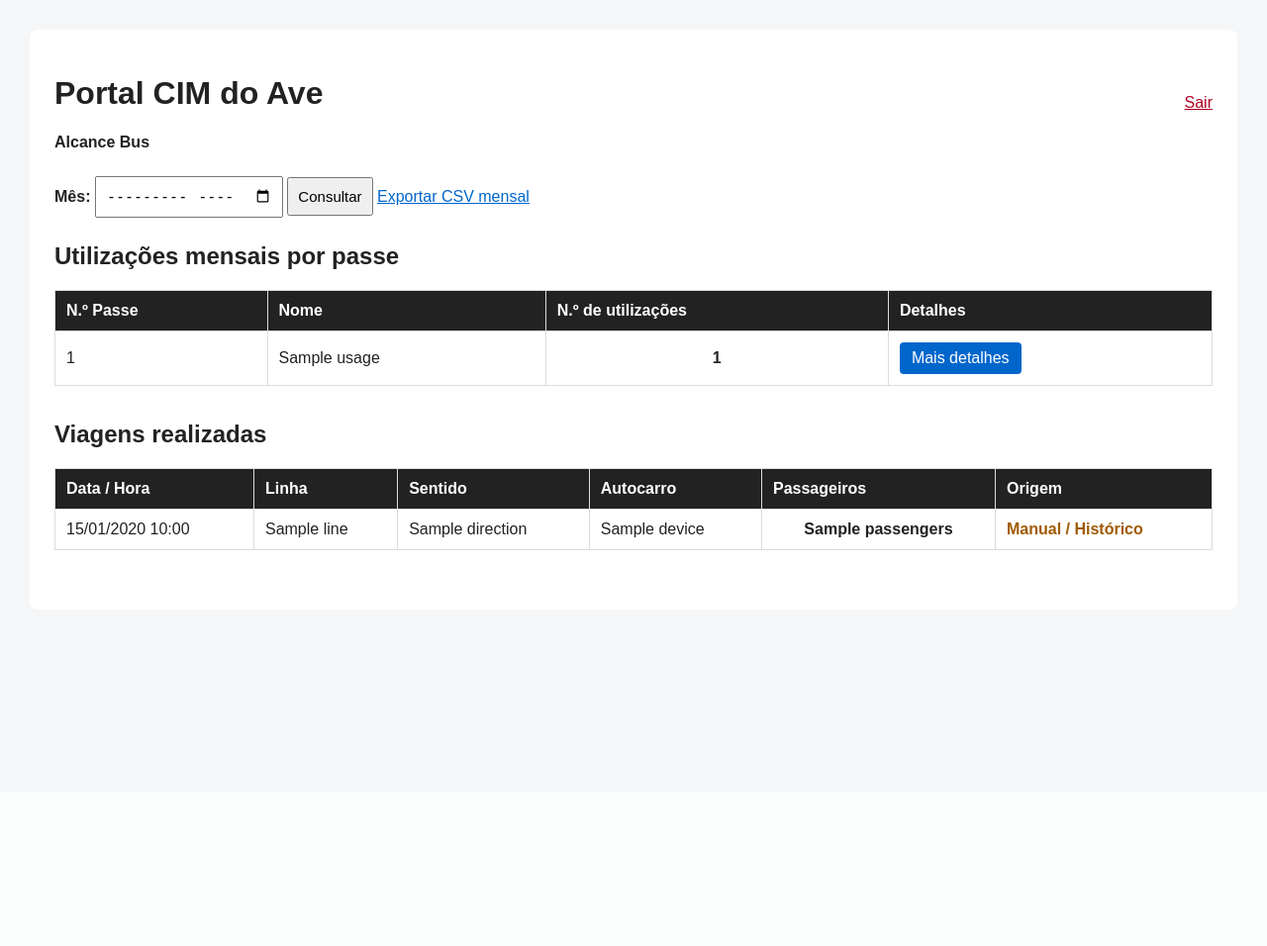
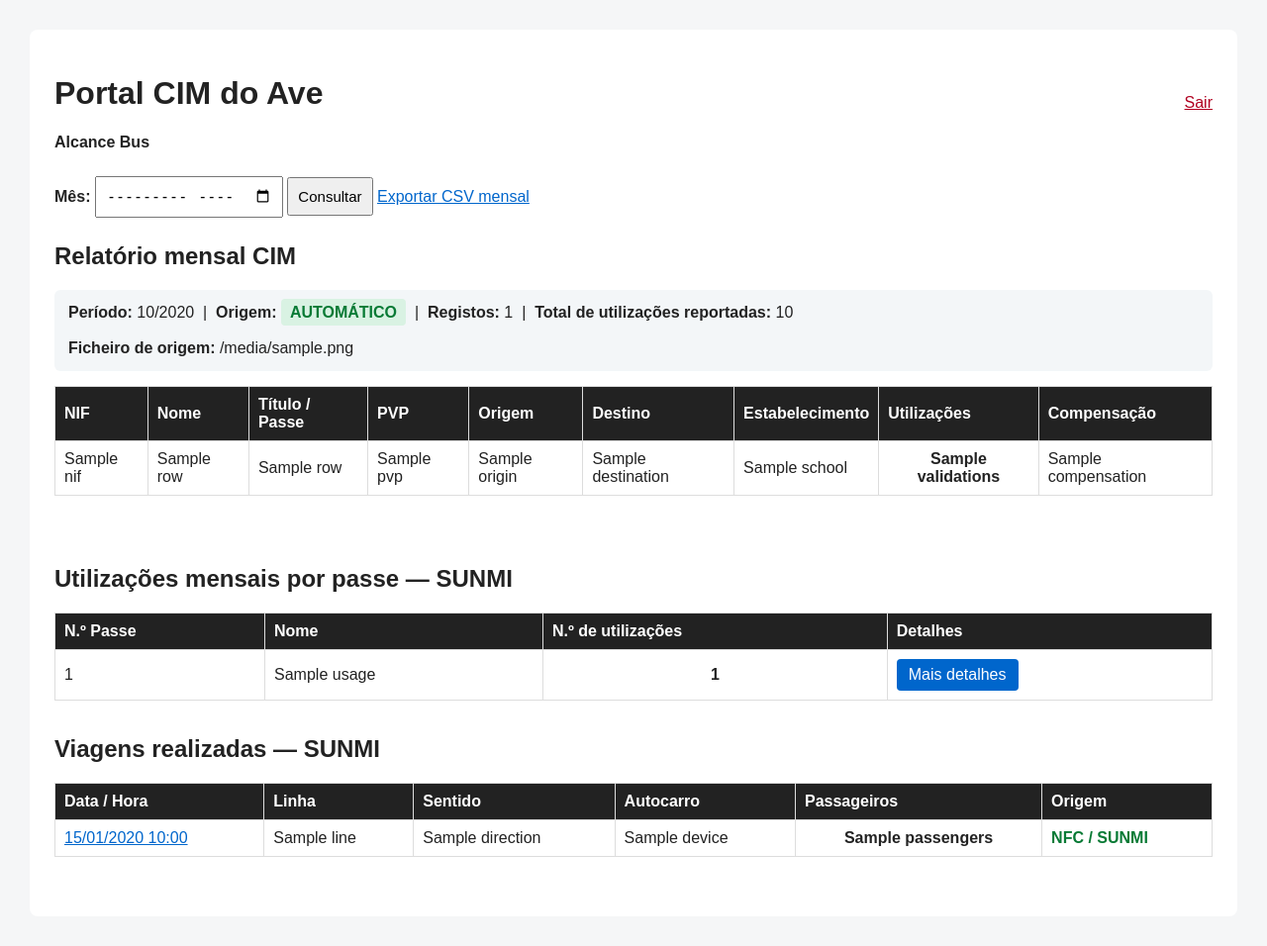
Before and after one commit to Alcancebus/alcance-passes, a FastAPI app: template server/templates/cim.html in a window 1280 px wide. Shown: the whole page at 99% size. Before the commit the page ends 556 px from the top, so only its background shows below. Run offline with FastAPI, Linux system fonts and the light colour scheme; the template is opened without the code that fills it: most values are stand-ins (such as "Sample title", 1, 10 or a date in 2020); parts of the project's set-up code (start-up, migrations or seed data) failed here and were passed over; some libraries are stand-ins or nearby versions.

Commit message:
Add files via upload

```diff
--- a/server/templates/cim.html
+++ b/server/templates/cim.html
@@ -1,253 +1,12 @@
-<!DOCTYPE html>
-<html lang="pt">
-<head>
-<meta charset="UTF-8">
-<meta name="viewport" content="width=device-width, initial-scale=1">
-
-<title>Portal CIM do Ave - Alcance Bus</title>
-
-<style>
-body{
-    font-family:Arial,sans-serif;
-    margin:30px;
-    background:#f5f6f7;
-    color:#222;
-}
-.container{
-    max-width:1200px;
-    margin:auto;
-    background:white;
-    padding:25px;
-    border-radius:8px;
-}
-.topo{
-    display:flex;
-    justify-content:space-between;
-    align-items:center;
-    margin-bottom:25px;
-}
-form{
-    margin-bottom:25px;
-}
-input,button{
-    padding:9px;
-    font-size:15px;
-}
-table{
-    width:100%;
-    border-collapse:collapse;
-    margin-bottom:35px;
-}
-th{
-    background:#222;
-    color:white;
-    text-align:left;
-}
-th,td{
-    padding:11px;
-    border:1px solid #ddd;
-}
-tr:nth-child(even){
-    background:#f7f7f7;
-}
-.numero{
-    text-align:center;
-    font-weight:bold;
-}
-.nfc{
-    color:#087a35;
-    font-weight:bold;
-}
-.historico{
-    color:#a05a00;
-    font-weight:bold;
-}
-.detalhes{
-    display:inline-block;
-    padding:7px 12px;
-    background:#0066cc;
-    color:white;
-    text-decoration:none;
-    border-radius:4px;
-}
-a{
-    color:#0066cc;
-}
-.sair{
-    color:#b00020;
-}
-.separador{
-    margin-top:35px;
-}
-</style>
-</head>
-
-<body>
-
-<div class="container">
-
-<div class="topo">
-    <div>
-        <h1>Portal CIM do Ave</h1>
-        <strong>Alcance Bus</strong>
-    </div>
-
-    <a class="sair" href="/logout">Sair</a>
-</div>
-
-
-<form method="get" action="/cim">
-
-    <strong>Mês:</strong>
-
-    <input type="month"
-           name="month"
-           value="{{month}}">
-
-    <button type="submit">Consultar</button>
-
-    <a href="/cim/export.csv?month={{month}}">
-        Exportar CSV mensal
-    </a>
-
-</form>
-
-
-<h2>Utilizações mensais por passe</h2>
-
-<table>
-
-<thead>
-<tr>
-    <th>N.º Passe</th>
-    <th>Nome</th>
-    <th>N.º de utilizações</th>
-    <th>Detalhes</th>
-</tr>
-</thead>
-
-<tbody>
-
-{% for p in usage %}
-
-<tr>
-
-<td>
-    {{p.pass_number}}
-</td>
-
-<td>
-    {{p.name}}
-</td>
-
-<td class="numero">
-    {{p.count}}
-</td>
-
-<td>
-    <a class="detalhes"
-       href="/cim/pass/{{p.id}}?month={{month}}">
-        Mais detalhes
-    </a>
-</td>
-
-</tr>
-
-{% else %}
-
-<tr>
-<td colspan="4">
-    Não existem utilizações de passes registadas neste mês.
-</td>
-</tr>
-
-{% endfor %}
-
-</tbody>
-
-</table>
-
-
-<h2 class="separador">Viagens realizadas</h2>
-
-<table>
-
-<thead>
-<tr>
-    <th>Data / Hora</th>
-    <th>Linha</th>
-    <th>Sentido</th>
-    <th>Autocarro</th>
-    <th>Passageiros</th>
-    <th>Origem</th>
-</tr>
-</thead>
-
-<tbody>
-
-{% for t in data %}
-
-<tr>
-
-<td>
-
-{% if t.type == "NFC" %}
-
-    <a href="/cim/trip/{{t.id}}">
-        {{t.started_at.strftime("%d/%m/%Y %H:%M")}}
-    </a>
-
-{% else %}
-
-    {{t.started_at.strftime("%d/%m/%Y %H:%M")}}
-
-{% endif %}
-
-</td>
-
-<td>{{t.line}}</td>
-
-<td>{{t.direction}}</td>
-
-<td>{{t.device}}</td>
-
-<td class="numero">
-    {{t.passengers}}
-</td>
-
-<td>
-
-{% if t.type == "NFC" %}
-
-    <span class="nfc">NFC</span>
-
-{% else %}
-
-    <span class="historico">
-        Manual / Histórico
-    </span>
-
-{% endif %}
-
-</td>
-
-</tr>
-
-{% else %}
-
-<tr>
-<td colspan="6">
-    Não existem viagens registadas neste mês.
-</td>
-</tr>
-
-{% endfor %}
-
-</tbody>
-
-</table>
-
-</div>
-
-</body>
-</html>
+<!DOCTYPE html><html lang="pt"><head><meta charset="UTF-8"><meta name="viewport" content="width=device-width, initial-scale=1"><title>Portal CIM do Ave - Alcance Bus</title>
+<style>body{font-family:Arial,sans-serif;margin:30px;background:#f5f6f7;color:#222}.container{max-width:1400px;margin:auto;background:white;padding:25px;border-radius:8px}.topo{display:flex;justify-content:space-between;align-items:center;margin-bottom:25px}form{margin-bottom:25px}input,button{padding:9px;font-size:15px}table{width:100%;border-collapse:collapse;margin-bottom:35px}th{background:#222;color:white;text-align:left}th,td{padding:9px;border:1px solid #ddd}tr:nth-child(even){background:#f7f7f7}.numero{text-align:center;font-weight:bold}.nfc{color:#087a35;font-weight:bold}.manual{background:#fff3cd;color:#7a5200;padding:5px 9px;border-radius:4px;font-weight:bold}.automatico{background:#d9f2e3;color:#087a35;padding:5px 9px;border-radius:4px;font-weight:bold}.detalhes{display:inline-block;padding:7px 12px;background:#0066cc;color:white;text-decoration:none;border-radius:4px}a{color:#0066cc}.sair{color:#b00020}.separador{margin-top:35px}.resumo{background:#f3f6f8;padding:14px;border-radius:6px;margin-bottom:15px}.tabela-scroll{overflow-x:auto}</style></head><body><div class="container">
+<div class="topo"><div><h1>Portal CIM do Ave</h1><strong>Alcance Bus</strong></div><a class="sair" href="/logout">Sair</a></div>
+<form method="get" action="/cim"><strong>Mês:</strong> <input type="month" name="month" value="{{month}}"> <button type="submit">Consultar</button> <a href="/cim/export.csv?month={{month}}">Exportar CSV mensal</a></form>
+<h2>Relatório mensal CIM</h2>
+{% if report %}<div class="resumo"><strong>Período:</strong> {{ "%02d"|format(report.month) }}/{{report.year}} &nbsp;|&nbsp; <strong>Origem:</strong> {% if report.source == "MANUAL" %}<span class="manual">MANUAL</span>{% else %}<span class="automatico">AUTOMÁTICO</span>{% endif %} &nbsp;|&nbsp; <strong>Registos:</strong> {{report_rows|length}} &nbsp;|&nbsp; <strong>Total de utilizações reportadas:</strong> {{report_total_validations}}{% if report.source_file %}<br><br><strong>Ficheiro de origem:</strong> {{report.source_file}}{% endif %}</div>
+<div class="tabela-scroll"><table><thead><tr><th>NIF</th><th>Nome</th><th>Título / Passe</th><th>PVP</th><th>Origem</th><th>Destino</th><th>Estabelecimento</th><th>Utilizações</th><th>Compensação</th></tr></thead><tbody>
+{% for row in report_rows %}<tr><td>{{row.nif or ""}}</td><td>{{row.name}}</td><td>{{row.title or ""}}</td><td>{{row.pvp or ""}}</td><td>{{row.origin or ""}}</td><td>{{row.destination or ""}}</td><td>{{row.school or ""}}</td><td class="numero">{{row.validations}}</td><td>{{row.compensation or ""}}</td></tr>{% endfor %}
+</tbody></table></div>{% else %}<div class="resumo">Não existe relatório mensal CIM guardado para este mês.</div>{% endif %}
+<h2 class="separador">Utilizações mensais por passe — SUNMI</h2><table><thead><tr><th>N.º Passe</th><th>Nome</th><th>N.º de utilizações</th><th>Detalhes</th></tr></thead><tbody>{% for p in usage %}<tr><td>{{p.pass_number}}</td><td>{{p.name}}</td><td class="numero">{{p.count}}</td><td><a class="detalhes" href="/cim/pass/{{p.id}}?month={{month}}">Mais detalhes</a></td></tr>{% else %}<tr><td colspan="4">Não existem utilizações SUNMI registadas neste mês.</td></tr>{% endfor %}</tbody></table>
+<h2 class="separador">Viagens realizadas — SUNMI</h2><table><thead><tr><th>Data / Hora</th><th>Linha</th><th>Sentido</th><th>Autocarro</th><th>Passageiros</th><th>Origem</th></tr></thead><tbody>{% for t in data %}<tr><td><a href="/cim/trip/{{t.id}}">{{t.started_at.strftime("%d/%m/%Y %H:%M")}}</a></td><td>{{t.line}}</td><td>{{t.direction}}</td><td>{{t.device}}</td><td class="numero">{{t.passengers}}</td><td><span class="nfc">NFC / SUNMI</span></td></tr>{% else %}<tr><td colspan="6">Não existem viagens SUNMI registadas neste mês.</td></tr>{% endfor %}</tbody></table>
+</div></body></html>
```
